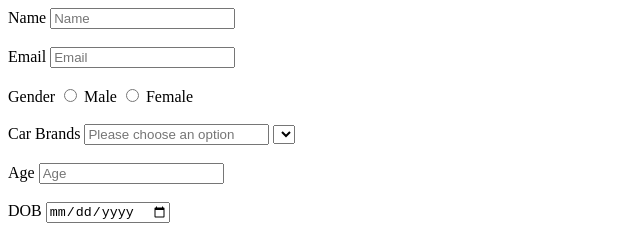
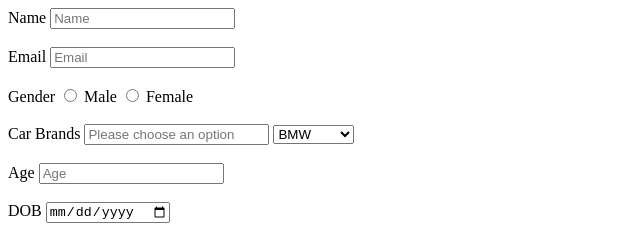
Before and after one commit to acciojob/signup-form-car-Sakibul-05, a website: page main.html in a window 1280 px wide. Shown: the top 238 px of the page, 0-640 px from the left. Drawn offline with Linux system fonts and the light colour scheme.

Commit message:
created a submission

```diff
--- a/main.html
+++ b/main.html
@@ -25,11 +25,11 @@
 		<br>
 		<br>
 		<label for="cars">Car Brands</label>
-		 <input list="car_brands" id="cars" name="car_brands" placeholder="Please choose an option" required>
+		 <input   id="cars" name="car_brands" placeholder="Please choose an option" required>
 		  <select id="car_brands">
-		    <option value="BMW">
-		    <option value="Audi">
-		    <option value="Mercedez">
+		    <option value="BMW">BMW</option>
+		    <option value="Audi">Audi</option>
+		    <option value="Mercedez">  Mercedez</option>
 		  </select>
 		<br>
 		<br>
```
